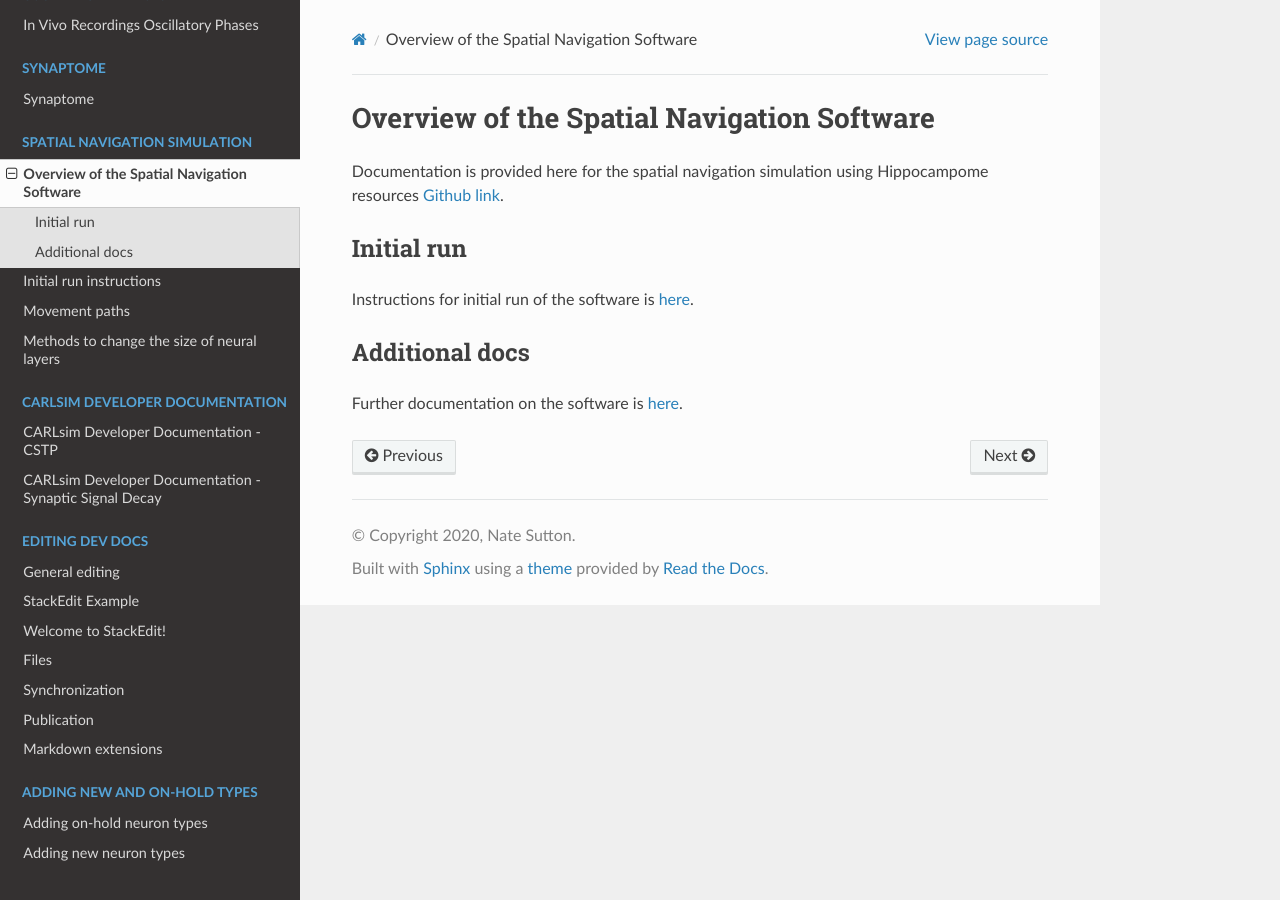
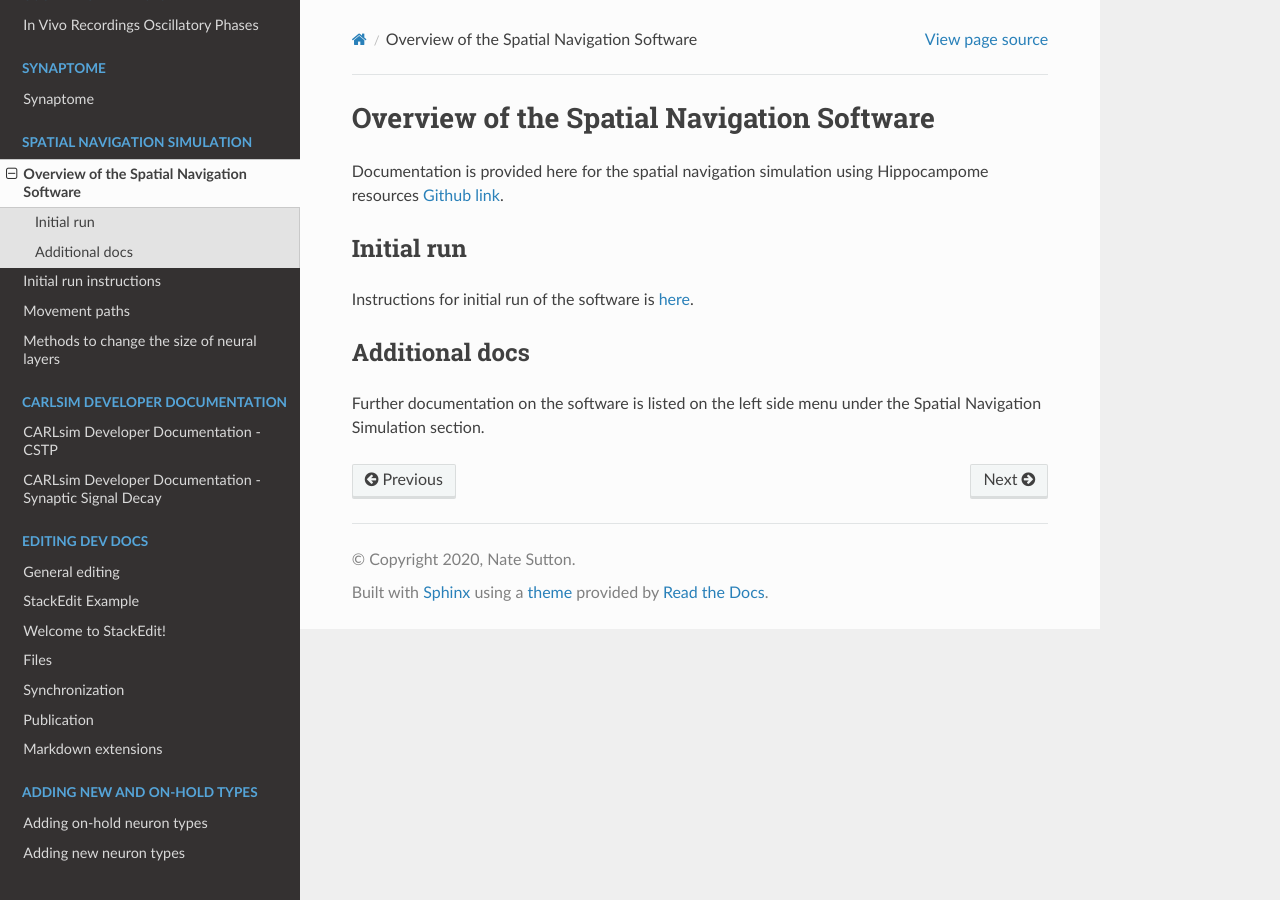
Before and after one commit to Hippocampome-Org/hco_dev_docs, a Sphinx documentation site: the page built from docs/spatial_nav/overview.md, in a window 1280 px wide. Built offline with Sphinx 7.4.7 and the Read the Docs theme 2.0.0, drawn with Linux system fonts in a browser that asks for light colours; pages that are not in the unit, such as notebooks, are missing from menus.

Commit message:
updated spatial_nav docs

```diff
--- a/docs/index.rst
+++ b/docs/index.rst
@@ -64,6 +64,7 @@ Welcome to Hippocampome.org's Developer Documentation!
     spatial_nav/initial_run.md
     spatial_nav/movement_paths.md
     spatial_nav/change_network_size.md
+    spatial_nav/moves_converter.md
 
 .. toctree::
     :hidden:
--- a/docs/spatial_nav/overview.md
+++ b/docs/spatial_nav/overview.md
@@ -9,4 +9,4 @@ Instructions for initial run of the software is [here](https://hco-dev-docs.read
 
 ## Additional docs
 
-Further documentation on the software is [here](https://hco-dev-docs.readthedocs.io/en/latest/spatial_nav/addit.html).
+Further documentation on the software is listed on the left side menu under the Spatial Navigation Simulation section.
```
Also changed, not shown: docs/spatial_nav/move_converter.md (added, +14 -0 lines).
